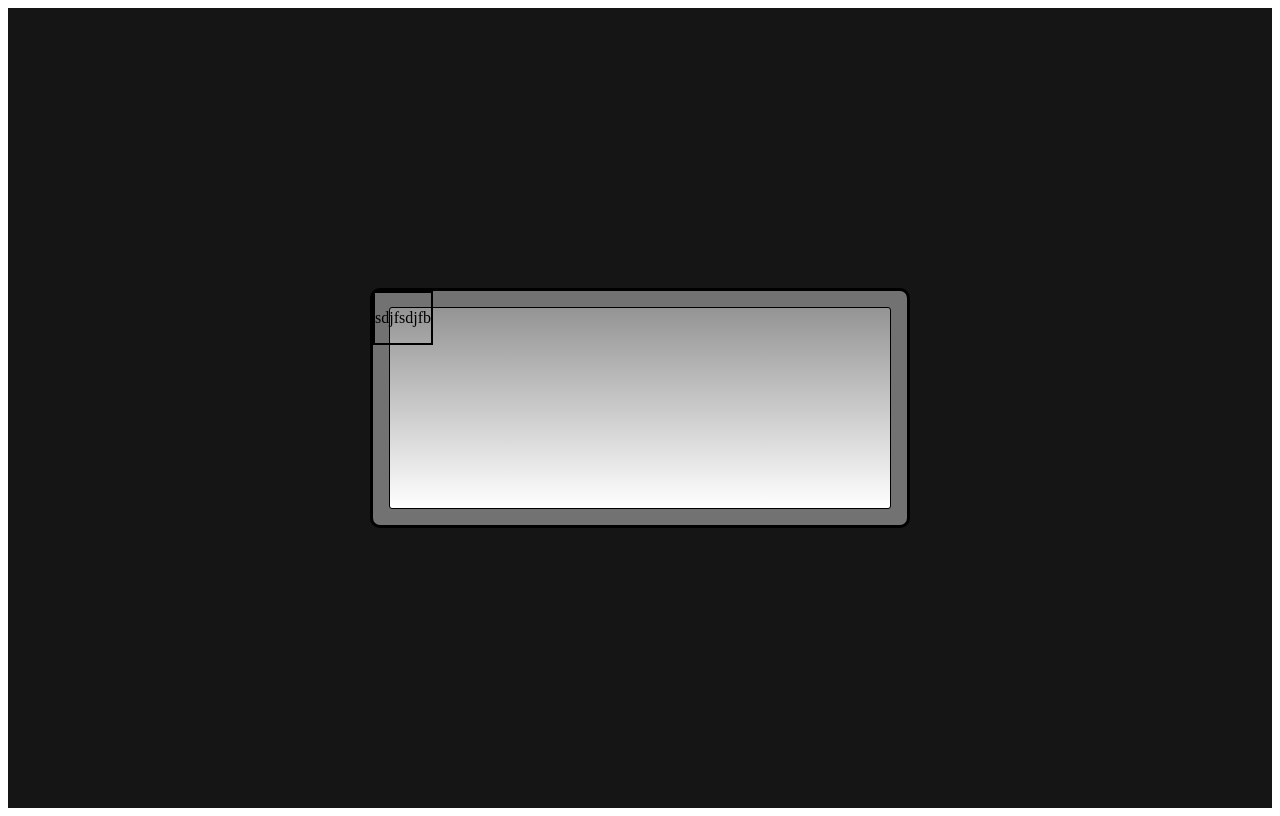
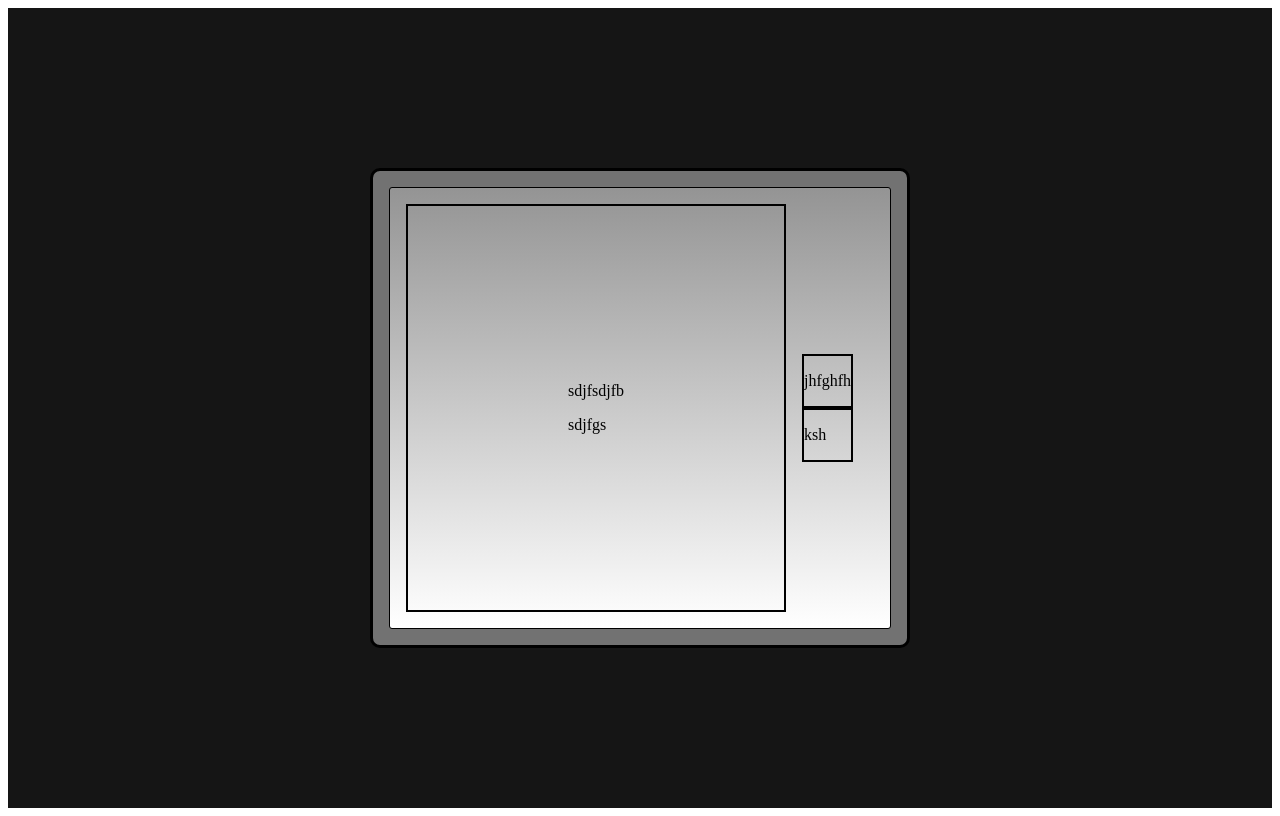
Before and after one commit to Tolik-ezik/Duck, a plain HTML site: page index.html in a window 1280 px wide. Drawn offline with Linux system fonts and the light colour scheme.

Commit message:
Добавила js подправила css

```diff
--- a/Game/style_game.css
+++ b/Game/style_game.css
@@ -55,3 +55,7 @@
         top: 140px;
     }
 }
+
+.f{
+    display: none;
+}
--- a/index.html
+++ b/index.html
@@ -1,20 +1,32 @@
 <!DOCTYPE html>
 <html lang="en">
+
 <head>
     <meta charset="UTF-8">
     <meta name="viewport" content="width=device-width, initial-scale=1.0">
     <link rel="stylesheet" href="style.css">
     <title>Document</title>
 </head>
+
 <body>
     <div class="main">
         <div class="border">
             <div class="blok">
                 <div class="text">
                     <p>sdjfsdjfb</p>
+                    <p>sdjfgs</p>
+                </div>
+                <div class="block2">
+                    <div class="img">
+                        <p>jhfghfh</p>
+                    </div>
+                    <div class="rain">
+                        <p>ksh</p>
+                    </div>
                 </div>
             </div>
         </div>
     </div>
 </body>
+
 </html>
--- a/style.css
+++ b/style.css
@@ -14,17 +14,31 @@
     padding: 1rem;
 }
 .blok{
+    display: flex;
+    align-items: center;
     border: 1px solid black;
     border-radius: 3px;
     background: linear-gradient(rgb(148, 148, 148), rgb(255, 255, 255));
-    padding: 100px 100px;
-    width: 300px;
+    width: 500px;
 }
 
 .text{
-    position: absolute;
-    top: 0;
-    left: 0;
+    margin: 1rem;
+    padding: 10rem;
     border: 2px solid black;
     text-align: left;
 }
+
+
+.block2{
+    display: inline-block;
+
+
+}
+.img{
+    border: 2px solid black;
+}
+
+.rain{
+    border: 2px solid black;
+}
```
Also changed, not shown: Game/game.js (+7 -1 lines), Game/main.html (+1 -1 lines).
